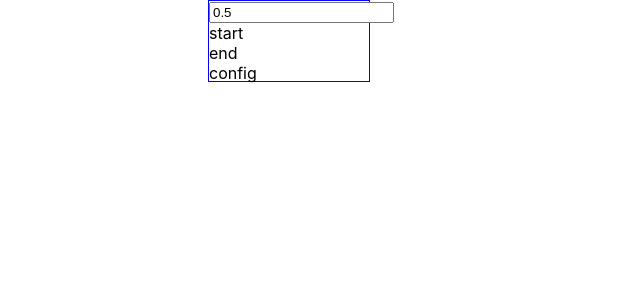
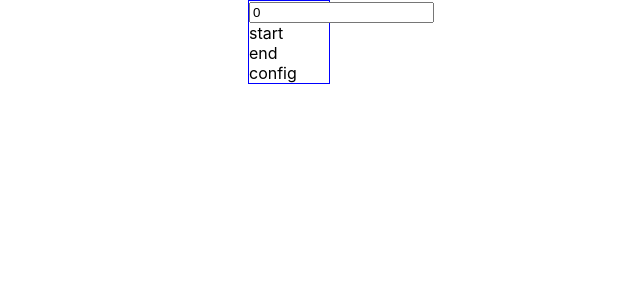
Before and after one commit to roshad/countdown-timer, a React (Create React App) app: page / in a window 1280 px wide. Shown: the top 300 px of the page, without its empty margins (351-991 px from the left). Built offline with nearby package versions, Linux system fonts and the light colour scheme.

Commit message:
unControlled

```diff
--- a/src/Card.css
+++ b/src/Card.css
@@ -1,6 +1,5 @@
 .timer_card {
     border:1px solid blue;
-    width:10rem;
-    height:5rem;
+    width:5rem;
     margin:auto;
 }
--- a/src/Card.js
+++ b/src/Card.js
@@ -1,30 +1,56 @@
-import React, { useState } from 'react';
-import './Card.css'
-import moment from 'moment'
+import React, { useState } from "react";
+import "./Card.css";
+import moment from "moment";
+import sound from "./alarm.mp3";
 function Card() {
-    const [state, setState] = useState({ duration: null })
+  const [state, setState] = useState({
+    duration: moment.duration(),
+    showTime: 0
+  });
+
   function submitHandler(e) {
-        e.preventDefault()
-        const matched = e.target.getElementsByTagName("input")[0].value.match(/^(\d{1,2})[:.](\d{1,2})$/)
-        const pri_dur = moment.duration()
-        pri_dur.add(matched[1] * 1, 'm')
-        pri_dur.add(matched[2] * 1, 's')
-        setState({ duration: pri_dur })
+    e.preventDefault();
+    const matched = e.target
+      .getElementsByTagName("input")[0]
+      .value.match(/^(\d{1,2})[:.](\d{1,2})$/);
+    const pri_dur = moment.duration();
+    pri_dur.add(matched[1] * 1, "m");
+    pri_dur.add(matched[2] * 1, "s");
+    setState({...state, duration: pri_dur });
   }
   function ssHandler(e) {
     const endTime = Date.now() + state.duration.asMilliseconds(),
-            countDown = setInterval(() => { if (endTime - Date.now() <= 0) alert("time up") }, 100)
-
-
+      audio = new Audio(sound),
+      countDown = setInterval(() => {
+        const remaining = endTime - Date.now();
+        let showTime = "";
+        showTime +=
+          Math.floor(remaining / 60000) +
+          ":" +
+          Math.floor((remaining % 60000) / 1000);
+        if (remaining <= 0) {
+          audio.play();
+          clearInterval(countDown);
+        }
+      }, 100);
+  }
+  function changeHandler(e) {
+    setState({ showTime: e.target.value });
+    console.log(state.duration)
   }
   return (
     <div class="timer_card">
-            <form onSubmit={e => submitHandler(e)}><input pattern="^\d{1,2}[:.]\d{1,2}$" defaultValue="0.5" /> </form>
+      <form onSubmit={e => submitHandler(e)}>
+        <input
+          pattern="^\d{1,2}[:.]\d{1,2}$"
+          onChange={e => changeHandler(e)}
+          value={state.showTime}
+        />
+      </form>
       <div onClick={e => ssHandler(e)}>start</div>
       <div>end</div>
       <div>config</div>
     </div>
-    )
+  );
 }
-
 export default Card;
```
Also changed, not shown: 1 other file (tests, documents, lock files or other folders). Lines whose indentation alone changed are shown as unchanged.
